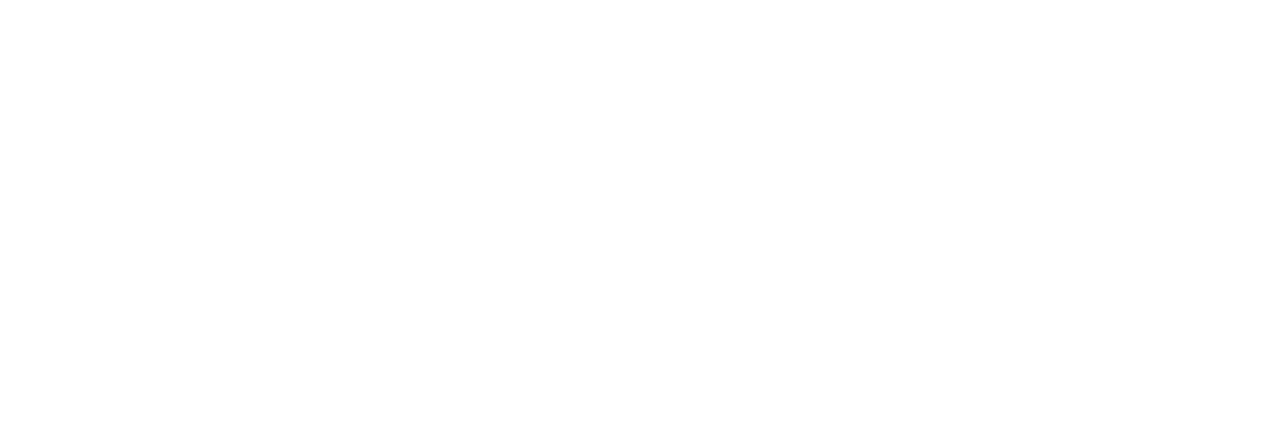
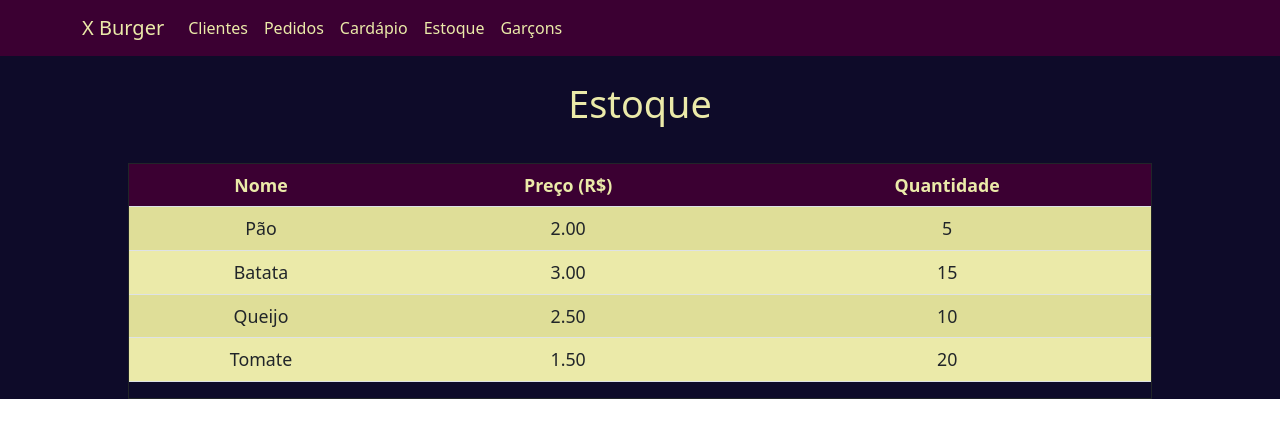
Before and after one commit to ENGVGR/Sistema-de-restaurante, a React (Create React App) app: page /stock in a window 1280 px wide. Before the commit this address had no page. Shown: the top 438 px of the page. Built offline with nearby package versions, Linux system fonts and the light colour scheme.

Commit message:
basic stock page

```diff
--- a/src/App.js
+++ b/src/App.js
@@ -4,6 +4,7 @@
 
 function App() {
   return <Menu />;
+  return <Stock />;
 }
 
 export default App;
--- /dev/null
+++ b/src/pages/stock/index.js
@@ -0,0 +1,57 @@
+// @flow
+import React from 'react';
+import './index.scss';
+import * as ReactBootStrap from 'react-bootstrap';
+import MyNavBar from '../../components/navBar';
+
+const title = 'titleStock';
+
+/**
+ * @function Stock
+ * @description Tela do estoque
+ * @return {html} Retorna a tela do estoque.
+ */
+export default function Stock(): any {
+  const itemList = [
+    { nome: 'Pão', preco: 2.0, quantidade: 5 },
+    { nome: 'Batata', preco: 3.0, quantidade: 15 },
+    { nome: 'Queijo', preco: 2.5, quantidade: 10 },
+    { nome: 'Tomate', preco: 1.5, quantidade: 20 },
+  ];
+
+  return (
+    <div className="stock">
+      <MyNavBar />
+      <div className="stock-title">
+        <span className="stock-title__span" role={title}>
+          Estoque
+        </span>
+      </div>
+      <div className="stock-table">
+        <ReactBootStrap.Table
+          striped
+          boardered
+          hover
+          className="stock-table-striped"
+        >
+          <thead>
+            <tr>
+              <th scope="col">Nome</th>
+              <th scope="col">Preço (R$)</th>
+              <th scope="col">Quantidade</th>
+            </tr>
+          </thead>
+          <tbody>
+            {itemList.map((i) => (
+              <tr>
+                <td>{i.nome}</td>
+                <td>{i.preco.toFixed(2)}</td>
+                <td>{i.quantidade}</td>
+              </tr>
+            ))}
+          </tbody>
+        </ReactBootStrap.Table>
+      </div>
+    </div>
+  );
+}
--- /dev/null
+++ b/src/pages/stock/index.scss
@@ -0,0 +1,30 @@
+.stock {
+  background-color: #0e0b29;
+  &-title {
+    text-align: center;
+    margin-top: 20px;
+    margin-bottom: 30px;
+    &__span {
+      font-size: calc(25px + 1vw);
+      color: #ebeaa9;
+    }
+  }
+  &-table {
+    text-align: center;
+    width: 80%;
+    height: 100%;
+    margin-top: 20px;
+    margin: 0 auto;
+    font-size: calc(5px + 1vw);
+    border: 1px solid;
+
+    th{
+      background-color: #3b0032;
+      color: #EBEAA9
+    }
+
+    tr:hover {background-color: #7D2948;}
+    tr:nth-child(even) {background-color: #EBEAA9;}
+    tr:nth-child(odd) {background-color: #EBEAA0;}
+  }
+}
--- a/src/routes/index.js
+++ b/src/routes/index.js
@@ -1,12 +1,14 @@
 import React from 'react';
 import { Route, Routes, BrowserRouter } from 'react-router-dom';
 import Menu from '../pages/menu';
+import Stock from '../pages/stock';
 
 export default function RoutesApp() {
   return (
     <BrowserRouter>
       <Routes>
         <Route element={<Menu />} path="/" exact />
+        <Route element={<Stock />} path="/stock" exact />
       </Routes>
     </BrowserRouter>
   );
```
Also changed, not shown: 1 other file (tests, documents, lock files or other folders).
